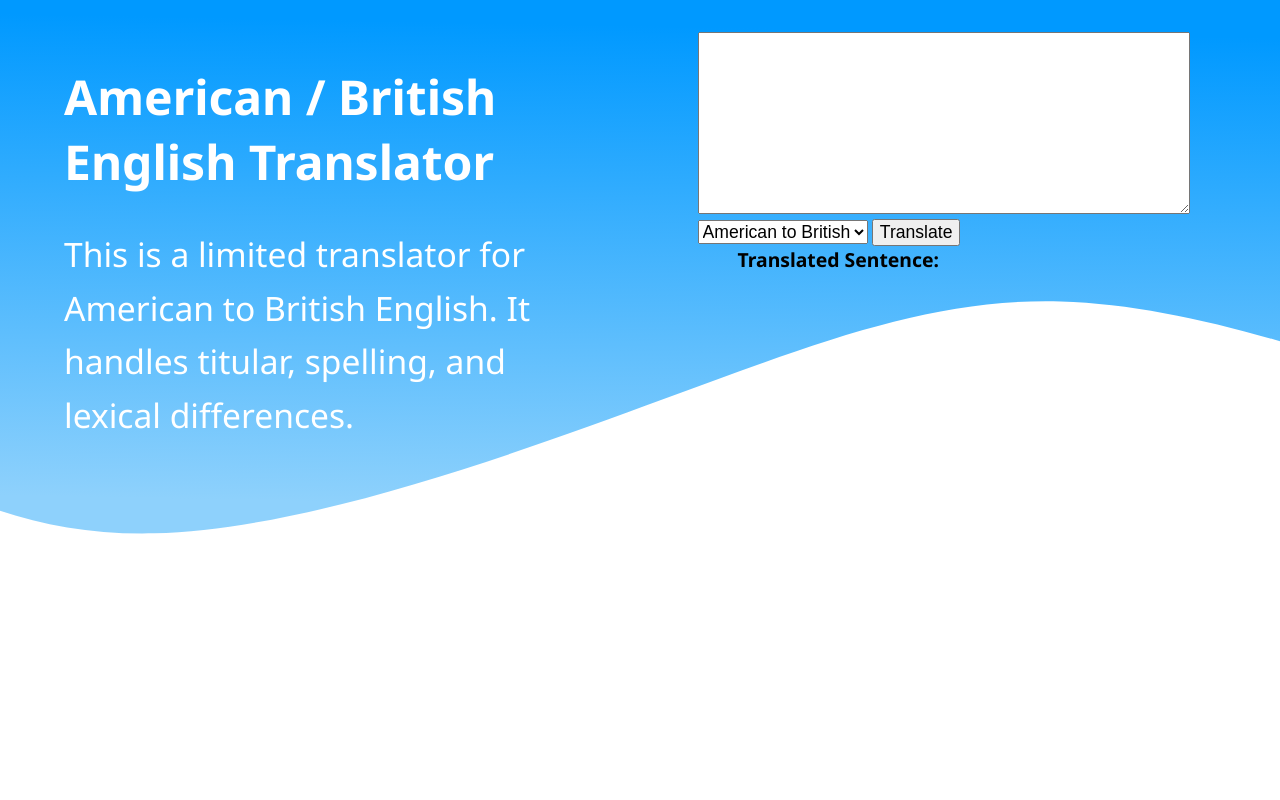
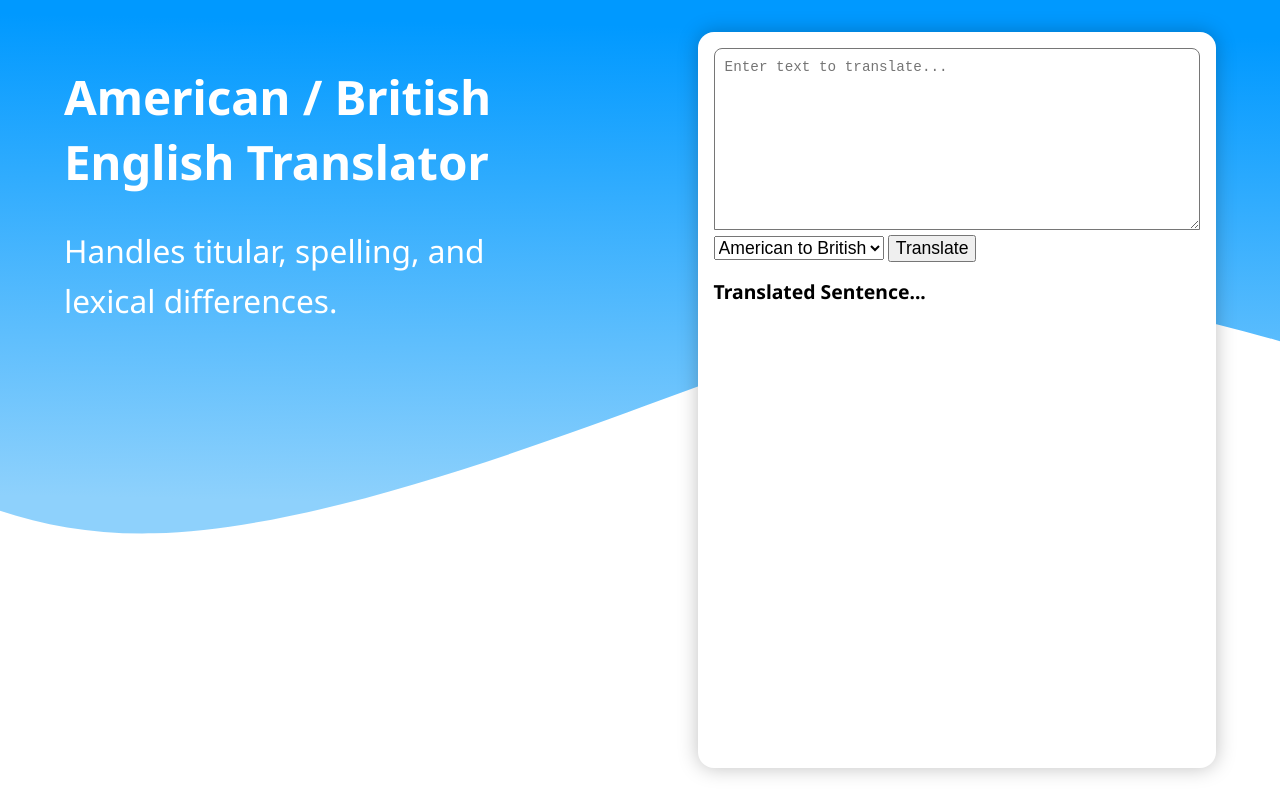
Before and after one commit to 1jds/fcc-british-american-translator, a website: page views/index.html in a window 1280 px wide. Drawn offline with Linux system fonts and the light colour scheme.

Commit message:
further css changes

```diff
--- a/public/style.css
+++ b/public/style.css
@@ -28,17 +28,14 @@ body {
   background-repeat: no-repeat;
   background-size: cover;
   background-position: top;
+}
 
-  /* background: linear-gradient(
-    #0099FF,
-    #5abcfd
-  ); */
-}
 .tag-line-to-h1 {
     font-weight: 400;
-    font-size: 2.1rem;
+    font-size: clamp(1rem, 0.6735rem + 1.6327vw, 2rem);
     line-height: 1.6;
 }
+
 header {
   width: 45%
   /* background-image: linear-gradient(
@@ -51,21 +48,29 @@ header {
 
 h1 {
   font-weight: 700;
-  font-size: 3rem;
+  font-size: clamp(1.25rem, 0.6786rem + 2.8571vw, 3rem);
 }
 
 .container {
   width: 45%;
   /* display: flex;
   flex-direction: column; */
+  background: #fff;
+  border-radius: 1rem;
+  padding: 1rem;
+  box-shadow: 0 0 20px 0 rgba(0, 0, 0, 0.25);
+  display: flex;
+  flex-direction: column;
+  gap: 1rem;
 }
 
-.form-container {
+/* .form-container {
   max-width: 95%;
-}
+} */
 
-textarea {
+.input-text-textarea {
   width: 100%;
+  border-radius: 0.5rem 0.5rem 0 0;
 }
 
 #output-container,
@@ -84,19 +89,14 @@ input[type="button"] {
 
 #solution-container {
   font-weight: bold;
-}
-
-#solution-container {
-  margin-left: 20px;
+  min-height: 4em;
 }
 
 #translated-sentence {
   margin-top: 10px;
-  font-weight: normal;
 }
 
 #error-msg {
-  font-weight: normal;
   color: red;
 }
 
@@ -108,7 +108,7 @@ input[type="button"] {
   padding: 10px;
 }
 
-@media (min-width: 800px) {
+/* @media (min-width: 800px) {
   .container {
     flex-direction: row;
   }
@@ -128,3 +128,4 @@ input[type="button"] {
     margin-top: 0;
   }
 }
+ */
--- a/views/index.html
+++ b/views/index.html
@@ -18,17 +18,18 @@
   			American / British English Translator
   		</h1>
       <p class="tag-line-to-h1 font-white">
-        This is a limited translator for American to British English. It handles titular, spelling, and lexical differences.
+        Handles titular, spelling, and lexical differences.
       </p>
   	</header>
   	<div class="container">
   		<div class="form-container">
   			<textarea
+            class="input-text-textarea"
             rows="10"
             cols="60"
             id="text-input"
-          >
-        </textarea>
+            placeholder="Enter text to translate..."
+          ></textarea>
         <br />
         <select id="locale-select">
           <option value="american-to-british">American to British</option>
@@ -38,7 +39,7 @@
       </div>
       <div id="output-container">
         <div id="solution-container">
-          Translated Sentence:
+          Translated Sentence...
           <div id="translated-sentence"></div>
           <div id="error-msg"></div>
         </div>
```
